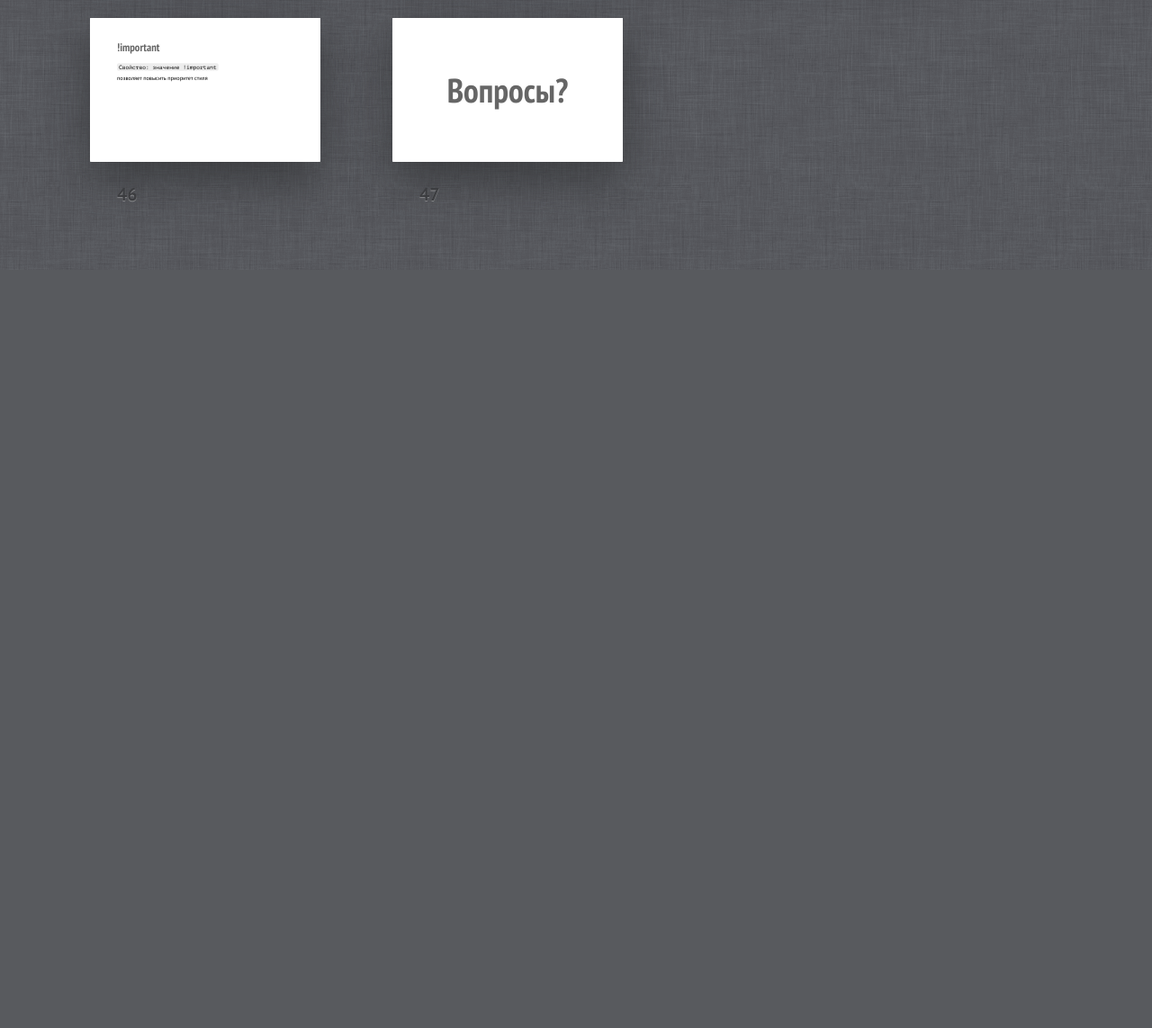
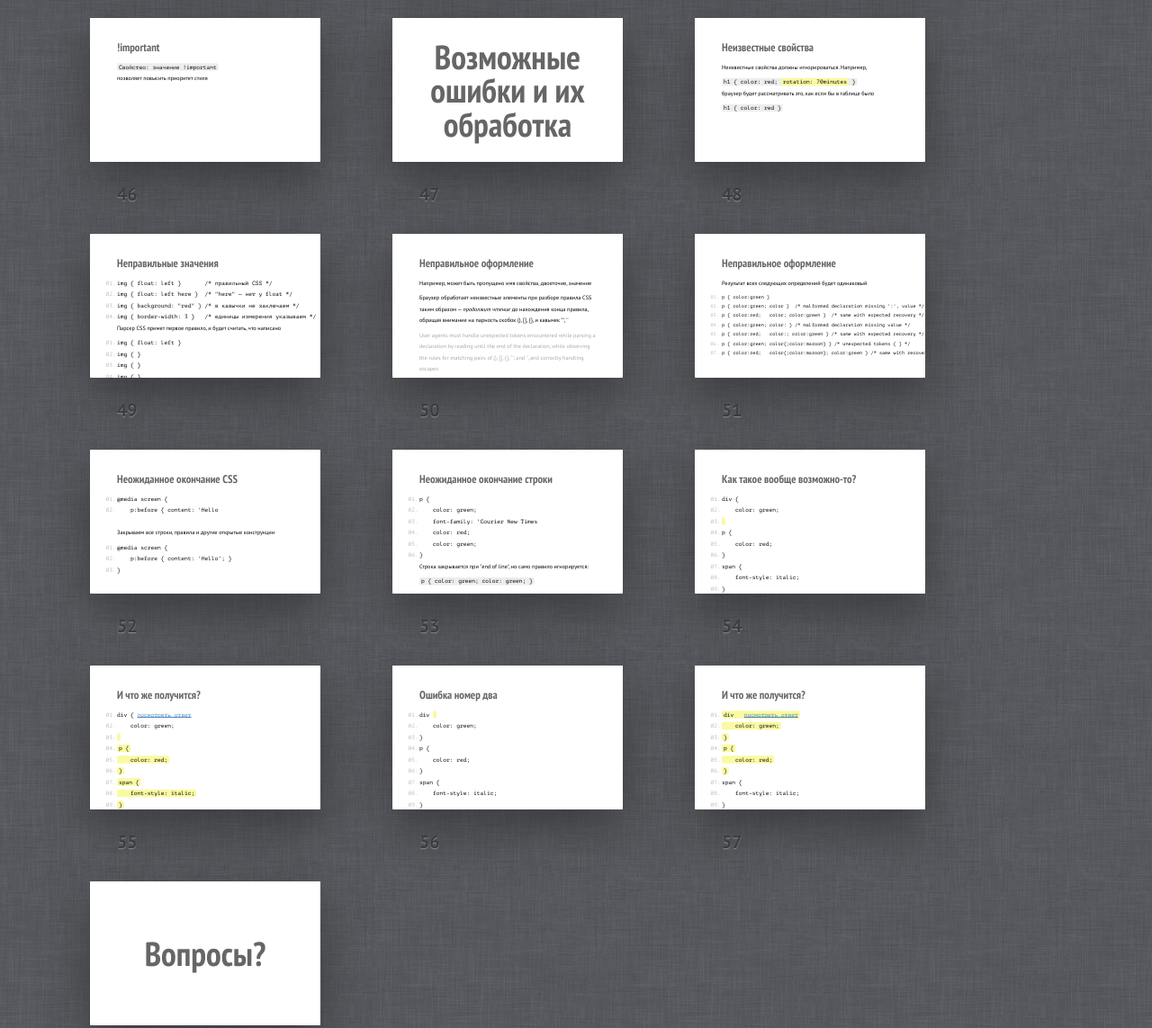
Before and after one commit to volkanin/web-dhtml, a plain HTML site: page 03-CSS.html in a window 1280 px wide. Shown: the part 3760-4903 px from the top of the page at 90% size. Before the commit the page ends 4060 px from the top, so only its background shows below. Drawn offline with Linux system fonts and the light colour scheme.

Commit message:
post-lecture fixes

```diff
--- a/03-CSS.html
+++ b/03-CSS.html
@@ -490,6 +490,144 @@
 </div></section>
 
 <section class="slide shout"><div>
+	<h2>Возможные ошибки и их обработка</h2>
+</div></section>
+
+<section class="slide"><div>
+	<h2>Неизвестные свойства</h2>
+	<p>Неизвестные свойства должны игнорироваться. Например,</p>
+	<code>h1 { color: red; <mark>rotation: 70minutes</mark> }</code>
+	<p>браузер будет рассматривать это, как если бы в таблице было</p>
+	<code>h1 { color: red }</code>
+</div></section>
+
+<section class="slide"><div>
+	<h2>Неправильные значения</h2>
+	<pre style="margin: 0px">
+		<code>img { float: left }       /* правильный CSS */</code>
+		<code>img { float: left here }  /* "here" — нет у float */</code>
+		<code>img { background: "red" } /* в кавычки не заключаем */</code>
+		<code>img { border-width: 3 }   /* единицы измерения указываем */</code>
+	</pre>
+	<p>Парсер CSS примет первое правило, и будет считать, что написано</p>
+	<pre>
+		<code>img { float: left }</code>
+		<code>img { }</code>
+		<code>img { }</code>
+		<code>img { }</code>
+	</pre>
+</div></section>
+
+<section class="slide"><div>
+	<h2>Неправильное оформление</h2>
+	<p>Например, может быть пропущено имя свойства, двоеточие, значение</p>
+	<p>Браузер обработает неизвестные элементы при разборе правила CSS таким образом — <em>продолжит чтение</em> до нахождения конца правила, обращая внимание на парность скобок (), [], {}, и кавычек "", ''</p>
+	<p style="color:darkgray">User agents must handle unexpected tokens encountered while parsing a declaration by reading until the end of the declaration, while observing the rules for matching pairs of (), [], {}, "", and '', and correctly handling escapes</p>
+</div></section>
+
+<section class="slide"><div>
+	<h2>Неправильное оформление</h2>
+	<p>Результат всех следующих определений будет одинаковый</p>
+	<pre style="font-size: smaller">
+		<code>p { color:green }</code>
+		<code>p { color:green; color }  /* malformed declaration missing ':', value */</code>
+		<code>p { color:red;   color; color:green }  /* same with expected recovery */</code>
+		<code>p { color:green; color: } /* malformed declaration missing value */</code>
+		<code>p { color:red;   color:; color:green } /* same with expected recovery */</code>
+		<code>p { color:green; color{;color:maroon} } /* unexpected tokens { } */</code>
+		<code>p { color:red;   color{;color:maroon}; color:green } /* same with recovery */</code>
+	</pre>
+</div></section>
+
+<section class="slide"><div>
+	<h2>Неожиданное окончание CSS</h2>
+	<pre>
+		<code>@media screen {</code>
+		<code>	p:before { content: 'Hello</code>
+	</pre>
+	<p>Закрываем все строки, правила и другие открытые конструкции</p>
+	<pre>
+		<code>@media screen {</code>
+		<code>	p:before { content: 'Hello'; }</code>
+		<code>}</code>
+	</pre>
+</div></section>
+
+<section class="slide"><div>
+	<h2>Неожиданное окончание строки</h2>
+	<pre style="margin: 0px">
+		<code>p {</code>
+		<code>	color: green;</code>
+		<code>	font-family: 'Courier New Times</code>
+		<code>	color: red;</code>
+		<code>	color: green;</code>
+		<code>}</code>
+	</pre>
+	<p>Строка закрывается при "end of line", но само правило игнорируется:</p>
+	<code>p { color: green; color: green; }</code>
+</div></section>
+
+<section class="slide"><div>
+	<h2>Как такое вообще возможно-то?</h2>
+	<pre>
+		<code>div {</code>
+		<code>	color: green;</code>
+		<code><mark></mark></code>
+		<code>p {</code>
+		<code>	color: red;</code>
+		<code>}</code>
+		<code>span {</code>
+		<code>	font-style: italic;</code>
+		<code>}</code>
+	</pre>
+</div></section>
+
+<section class="slide"><div>
+	<h2>И что же получится?</h2>
+	<pre>
+		<code>div { <a class="next" href="sample/03-CSS-error1.htm" target="_blank">посмотреть ответ</a></code>
+		<code>	color: green;</code>
+		<code><mark></mark></code>
+		<code><mark>p {</mark></code>
+		<code><mark>	color: red;</mark></code>
+		<code><mark>}</mark></code>
+		<code><mark>span {</mark></code>
+		<code><mark>	font-style: italic;</mark></code>
+		<code><mark>}</mark></code>
+	</pre>
+</div></section>
+
+<section class="slide"><div>
+	<h2>Ошибка номер два</h2>
+	<pre>
+		<code>div <mark></mark></code>
+		<code>	color: green;</code>
+		<code>}</code>
+		<code>p {</code>
+		<code>	color: red;</code>
+		<code>}</code>
+		<code>span {</code>
+		<code>	font-style: italic;</code>
+		<code>}</code>
+	</pre>
+</div></section>
+
+<section class="slide"><div>
+	<h2>И что же получится?</h2>
+	<pre>
+		<code><mark>div <mark></mark> <a class="next" href="sample/03-CSS-error2.htm" target="_blank">посмотреть ответ</a></code>
+		<code><mark>	color: green;</mark></code>
+		<code><mark>}</mark></code>
+		<code><mark>p {</mark></code>
+		<code><mark>	color: red;</mark></code>
+		<code><mark>}</mark></code>
+		<code>span {</code>
+		<code>	font-style: italic;</mark></code>
+		<code>}</code>
+	</pre>
+</div></section>
+
+<section class="slide shout"><div>
 	<h2>Вопросы?</h2>
 </div></section>
 
```
Also changed, not shown: sample/03-CSS-error1.htm (added, +22 -0 lines), sample/03-CSS-error2.htm (added, +22 -0 lines), sample/test.txt (deleted).
